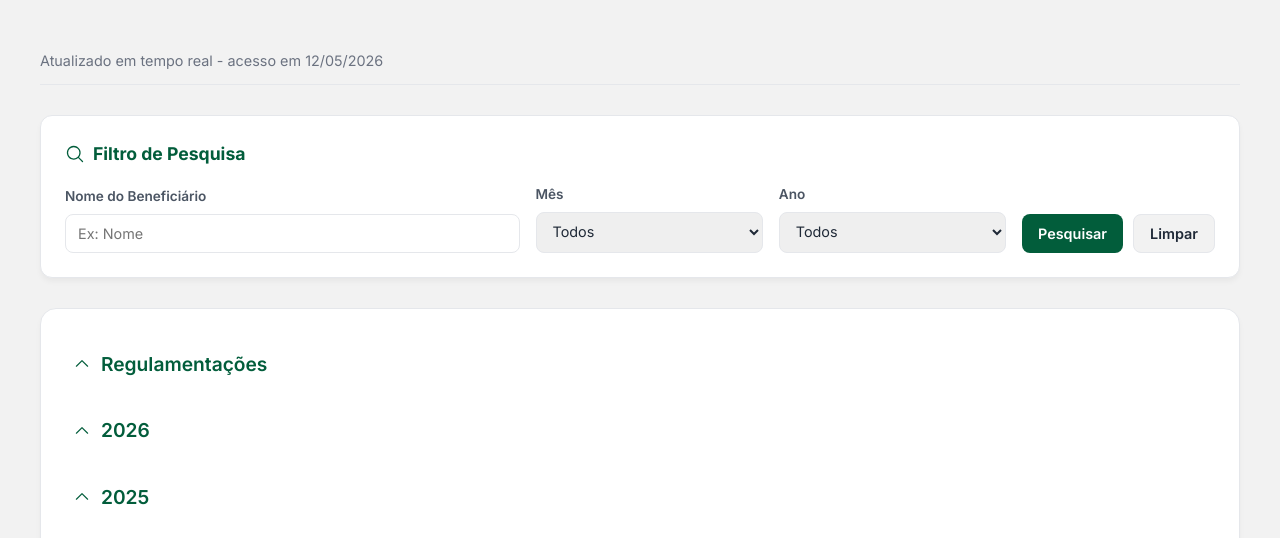
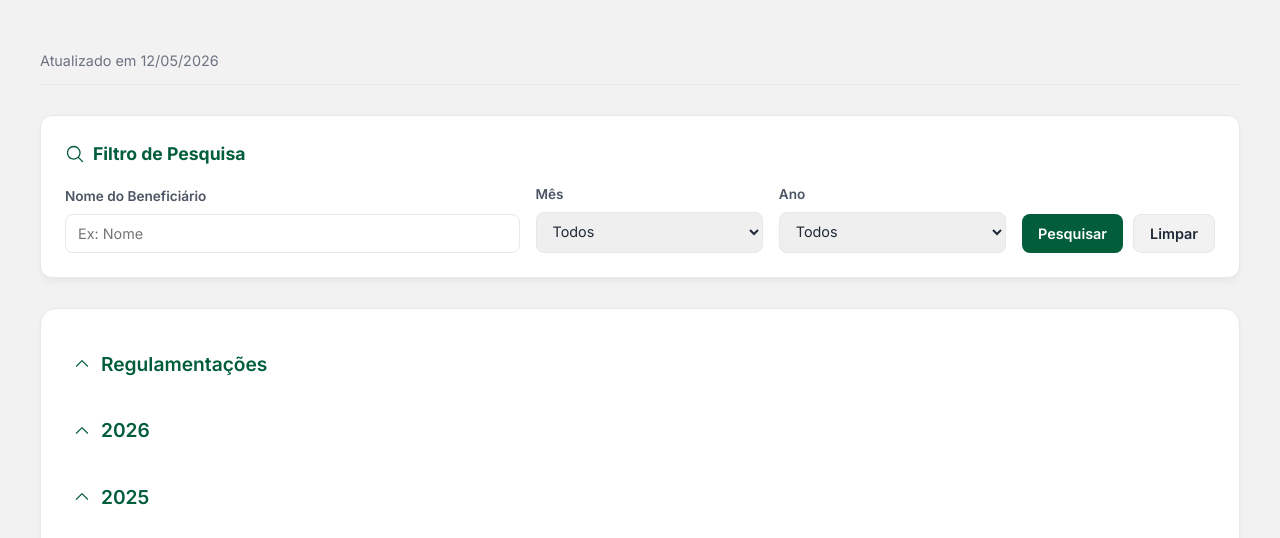
Before and after one commit to camaradoresopolis/site, a plain HTML site: page diarias.html in a window 1280 px wide. Shown: the part 234-772 px from the top of the page. Drawn offline with Linux system fonts and the light colour scheme.

Commit message:
Update diarias.html

```diff
--- a/diarias.html
+++ b/diarias.html
@@ -164,7 +164,7 @@
         </div>
 
         <div class="info-bar">
-            <span>Atualizado em tempo real - acesso em <span class="data-dinamica"></span></span>
+            <span>Atualizado em <span class="data-dinamica"></span></span>
         </div>
 
         <div class="filtro-box">
```
